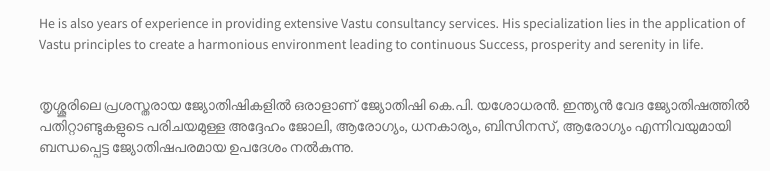
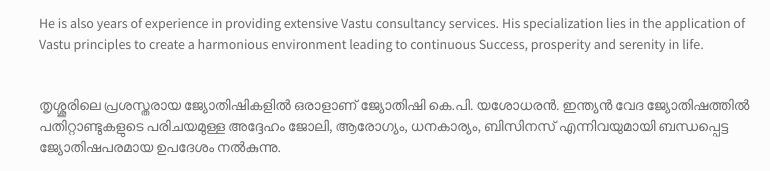
Before and after one commit to jayasurian123/astrologer-yesodharan, a plain HTML site: page index.html in a window 1280 px wide. Shown: the part 913-1084 px from the top of the page, 21-791 px from the left. Drawn offline with Linux system fonts and the light colour scheme.

Commit message:
fixed typo

```diff
--- a/index.html
+++ b/index.html
@@ -112,8 +112,8 @@
           <p class="mt-20">
             തൃശ്ശൂരിലെ പ്രശസ്തരായ ജ്യോതിഷികളിൽ ഒരാളാണ് ജ്യോതിഷി കെ.പി. യശോധരൻ.
             ഇന്ത്യൻ വേദ ജ്യോതിഷത്തിൽ പതിറ്റാണ്ടുകളുടെ പരിചയമുള്ള അദ്ദേഹം ജോലി,
-            ആരോഗ്യം, ധനകാര്യം, ബിസിനസ്, ആരോഗ്യം എന്നിവയുമായി ബന്ധപ്പെട്ട
-            ജ്യോതിഷപരമായ ഉപദേശം നൽകുന്നു.
+            ആരോഗ്യം, ധനകാര്യം, ബിസിനസ് എന്നിവയുമായി ബന്ധപ്പെട്ട ജ്യോതിഷപരമായ
+            ഉപദേശം നൽകുന്നു.
           </p>
 
           <p class="mt-20">
```
